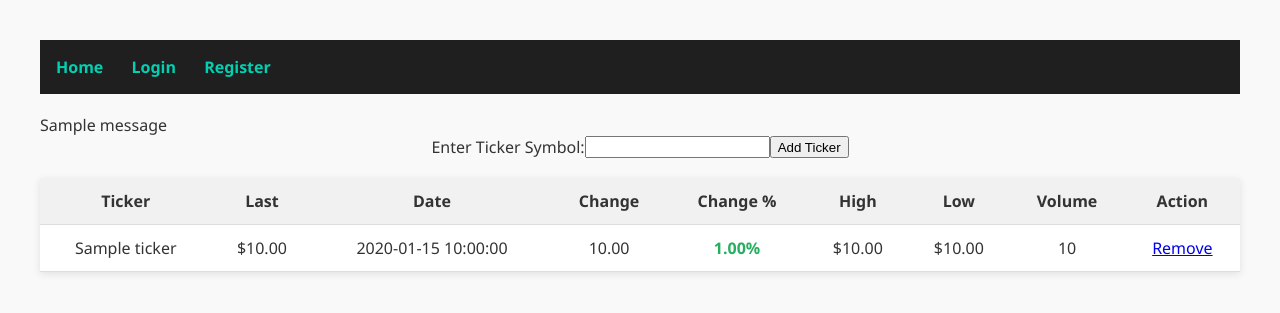
After one commit to Jiahan527/Simply-Stocks, a Flask app: template templates/watchlist.html in a window 1280 px wide. The commit adds this page. Shown: the top 313 px of the page. Run offline with Flask 3, Linux system fonts and the light colour scheme; the template is opened without the code that fills it: most values are stand-ins (such as "Sample title", 1, 10 or a date in 2020); one stand-in notice (Sample message) is shown.

Commit message:
added new changes like watchlist

```diff
--- a/app.py
+++ b/app.py
@@ -7,6 +7,7 @@ from flask_login import LoginManager, login_user, logout_user, login_required, c
 from models import User, db, Portfolio
 import yfinance as yf
 import pandas as pd
+from utils import load_watchlist, save_watchlist, fetch_stockdata
 
 
 app = Flask(__name__)
@@ -433,5 +434,45 @@ def analysis():
 
     return render_template('analysis.html')
 
+@app.route('/watchlist', methods=['GET', 'POST'])
+def watchlist():
+    tickers = load_watchlist()
+
+    if request.method == 'POST':
+        ticker = request.form.get('ticker', '').upper().strip()
+        if not ticker:
+            flash('Please enter a ticker symbol', 'error')
+        else:
+            data = fetch_stockdata(ticker)
+            if data:
+                if ticker not in tickers:
+                    tickers.append(ticker)
+                    save_watchlist(tickers)
+                    flash(f'{ticker} added.', 'success')
+                else:
+                    flash(f'{ticker} already in list.', 'info')
+            else:
+                flash(f'Problem fetching data for {ticker}.', 'error')
+        return redirect(url_for('watchlist'))
+
+    stocks_data = []
+    for ticker in tickers:
+        data = fetch_stockdata(ticker)
+        if data:
+            stocks_data.append(data)
+
+    return render_template('watchlist.html', stocks=stocks_data)
+
+@app.route('/remove/<ticker>')
+def remove(ticker):
+    tickers = load_watchlist()
+    if ticker in tickers:
+        tickers.remove(ticker)
+        save_watchlist(tickers)
+        flash(f'{ticker} removed.', 'success')
+    else:
+        flash(f'{ticker} not found in the list.', 'error')
+    return redirect(url_for('watchlist'))
+
 if __name__ == '__main__':
     app.run(debug=True)
--- /dev/null
+++ b/static/styles2.css
@@ -0,0 +1,69 @@
+body {
+    font-family: "Segoe UI", Tahoma, Geneva, Verdana, sans-serif;
+    background-color: #f9f9f9;
+    margin: 0;
+    padding: 40px;
+    color: #333;
+  }
+
+  h1 {
+    text-align: center;
+    color: #2c3e50;
+  }
+
+  form {
+    display: flex;
+    justify-content: center;
+    margin-bottom: 20px;
+  }
+
+  #ticker-input {
+    padding: 10px;
+    font-size: 16px;
+    border: 1px solid #ccc;
+    border-radius: 6px 0 0 6px;
+    width: 250px;
+  }
+
+  button {
+    padding: 10px 16px;
+    font-size: 16px;
+    border: none;
+    background-color: #3498db;
+    color: white;
+    border-radius: 0 6px 6px 0;
+    cursor: pointer;
+    transition: background-color 0.3s ease;
+  }
+
+  button:hover {
+    background-color: #2980b9;
+  }
+
+  table {
+    width: 100%;
+    border-collapse: collapse;
+    background-color: white;
+    box-shadow: 0 2px 8px rgba(0,0,0,0.1);
+  }
+
+  th, td {
+    padding: 12px;
+    text-align: center;
+    border-bottom: 1px solid #ddd;
+  }
+
+  th {
+    background-color: #f1f1f1;
+    font-weight: bold;
+  }
+
+  .green {
+    color: #27ae60;
+    font-weight: bold;
+  }
+
+  .red {
+    color: #e74c3c;
+    font-weight: bold;
+  }
--- a/templates/analysis.html
+++ b/templates/analysis.html
@@ -67,7 +67,7 @@
             {% if current_user.is_authenticated %}
                 <a href="{{ url_for('index') }}" style="color: #00d1b2; text-decoration: none; margin-right: 1.5rem; font-weight: bold;">Research</a>
                 <a href="{{ url_for('analysis') }}" style="color: #00d1b2; text-decoration: none; margin-right: 1.5rem; font-weight: bold;">Analysis</a>
-                <a href="{{ url_for('dashboard') }}" style="color: #00d1b2; text-decoration: none; margin-right: 1.5rem; font-weight: bold;">Watchlist</a>
+                <a href="{{ url_for('watchlist') }}" style="color: #00d1b2; text-decoration: none; margin-right: 1.5rem; font-weight: bold;">Watchlist</a>
                 <a href="{{ url_for('logout') }}" style="color: #00d1b2; text-decoration: none; font-weight: bold;">Logout</a>
             {% else %}
                 <a href="{{ url_for('login') }}" style="color: #00d1b2; text-decoration: none; margin-right: 1.5rem; font-weight: bold;">Login</a>
--- a/templates/financials.html
+++ b/templates/financials.html
@@ -123,7 +123,7 @@
                 style="color: #00d1b2; text-decoration: none; margin-right: 1.5rem; font-weight: bold;">Research</a>
             <a href="{{ url_for('analysis') }}"
                 style="color: #00d1b2; text-decoration: none; margin-right: 1.5rem; font-weight: bold;">Analysis</a>
-            <a href="{{ url_for('dashboard') }}"
+            <a href="{{ url_for('watchlist') }}"
                 style="color: #00d1b2; text-decoration: none; margin-right: 1.5rem; font-weight: bold;">Watchlist</a>
             <a href="{{ url_for('logout') }}"
                 style="color: #00d1b2; text-decoration: none; font-weight: bold;">Logout</a>
--- /dev/null
+++ b/templates/watchlist.html
@@ -0,0 +1,76 @@
+<!DOCTYPE html>
+<html>
+<head>
+    <title>Stock Watchlist</title>
+    <link rel="stylesheet" href="{{ url_for('static', filename='styles2.css') }}">
+</head>
+<body>
+    <nav style="background-color: #1f1f1f; padding: 1rem; display: flex; justify-content: space-between; align-items: center; margin-bottom: 20px;">
+        <div>
+            <a href="{{ url_for('index') }}" style="color: #00d1b2; text-decoration: none; margin-right: 1.5rem; font-weight: bold;">Home</a>
+
+            {% if current_user.is_authenticated %}
+                <a href="{{ url_for('index') }}" style="color: #00d1b2; text-decoration: none; margin-right: 1.5rem; font-weight: bold;">Research</a>
+                <a href="{{ url_for('analysis') }}" style="color: #00d1b2; text-decoration: none; margin-right: 1.5rem; font-weight: bold;">Analysis</a>
+                <a href="{{ url_for('watchlist') }}" style="color: #00d1b2; text-decoration: none; margin-right: 1.5rem; font-weight: bold;">Watchlist</a>
+                <a href="{{ url_for('logout') }}" style="color: #00d1b2; text-decoration: none; font-weight: bold;">Logout</a>
+            {% else %}
+                <a href="{{ url_for('login') }}" style="color: #00d1b2; text-decoration: none; margin-right: 1.5rem; font-weight: bold;">Login</a>
+                <a href="{{ url_for('register') }}" style="color: #00d1b2; text-decoration: none; font-weight: bold;">Register</a>
+            {% endif %}
+        </div>
+    </nav>
+    {% with messages = get_flashed_messages(with_categories=True) %}
+        {% if messages %}
+            {% for category, message in messages %}
+                <div class="flash {{ category }}">{{ message }}</div>
+            {% endfor %}
+        {% endif %}
+    {% endwith %}
+
+    <form action="{{ url_for('index') }}" method="POST">
+        <label for="ticker">Enter Ticker Symbol:</label>
+        <input type="text" name="ticker" id="ticker" required>
+        <input type="submit" value="Add Ticker">
+    </form>
+
+    {% if stocks %}
+    <table>
+        <thead>
+            <tr>
+                <th>Ticker</th>
+                <th>Last</th>
+                <th>Date </th>
+                <th>Change</th>
+                <th>Change %</th>
+                <th>High</th>
+                <th>Low</th>
+                <th>Volume</th>
+                <th>Action</th>
+            </tr>
+        </thead>
+        <tbody>
+            {% for stock in stocks %}
+            <tr>
+                <td>{{ stock.ticker }}</td>
+                <td>${{ '%.2f' | format(stock.price) }}</td>
+                <td>{{ stock.date }}</td>
+                <td class="{{ 'green' if stock.change > 0 else 'red' if stock.change < 0 else '' }}">
+                    {{ '%.2f' | format(stock.change) }}
+                </td>
+                <td class="{{ 'green' if stock.change_percent > 0 else 'red' if stock.change_percent < 0 else '' }}">
+                    {{ '%.2f%%' | format(stock.change_percent) }}
+                </td>
+                <td>${{ '%.2f' | format(stock.high) }}</td>
+                <td>${{ '%.2f' | format(stock.low) }}</td>
+                <td>{{ stock.volume | int }}</td>
+                <td><a href="{{ url_for('remove', ticker=stock.ticker) }}">Remove</a></td>
+            </tr>
+            {% endfor %}
+        </tbody>
+    </table>
+    {% else %}
+    <p>No tickers in list.</p>
+    {% endif %}
+</body>
+</html>
--- /dev/null
+++ b/utils.py
@@ -0,0 +1,44 @@
+import json
+import yfinance as yf
+
+WATCHLIST = 'watchlist.json'
+
+def save_watchlist(tickers):
+    with open(WATCHLIST, 'w') as f:
+        json.dump(tickers, f)
+
+def load_watchlist():
+    try:
+        with open(WATCHLIST, 'r') as f:
+            return json.load(f)
+    except FileNotFoundError:
+        return []
+
+def fetch_stockdata(ticker):
+    try:
+        stock = yf.Ticker(ticker)
+        data = stock.history(period='1d')
+        if not data.empty:
+            row = data.iloc[-1]
+            price = row['Close']
+            high = row['High']
+            low = row['Low']
+            volume = row['Volume']
+            prev_close = stock.info.get('previousClose', price)
+            change = price - prev_close
+            change_percent = (change / prev_close * 100) if prev_close else 0
+            date = row.name.strftime("%Y-%m-%d")
+
+            return {
+                'ticker': ticker,
+                'price': price,
+                'date': date,
+                'change': change,
+                'change_percent': change_percent,
+                'high': high,
+                'low': low,
+                'volume': volume,
+            }
+        return None
+    except Exception:
+        return None
--- /dev/null
+++ b/watchlist.json
@@ -0,0 +1 @@
+["NVDA", "AAPL", "BA", "MFST"]
```
Also changed, not shown: watchlist.py (added, +48 -0 lines), instance/users.db, static/styles.css (line endings or trailing spaces), 1 other file.
